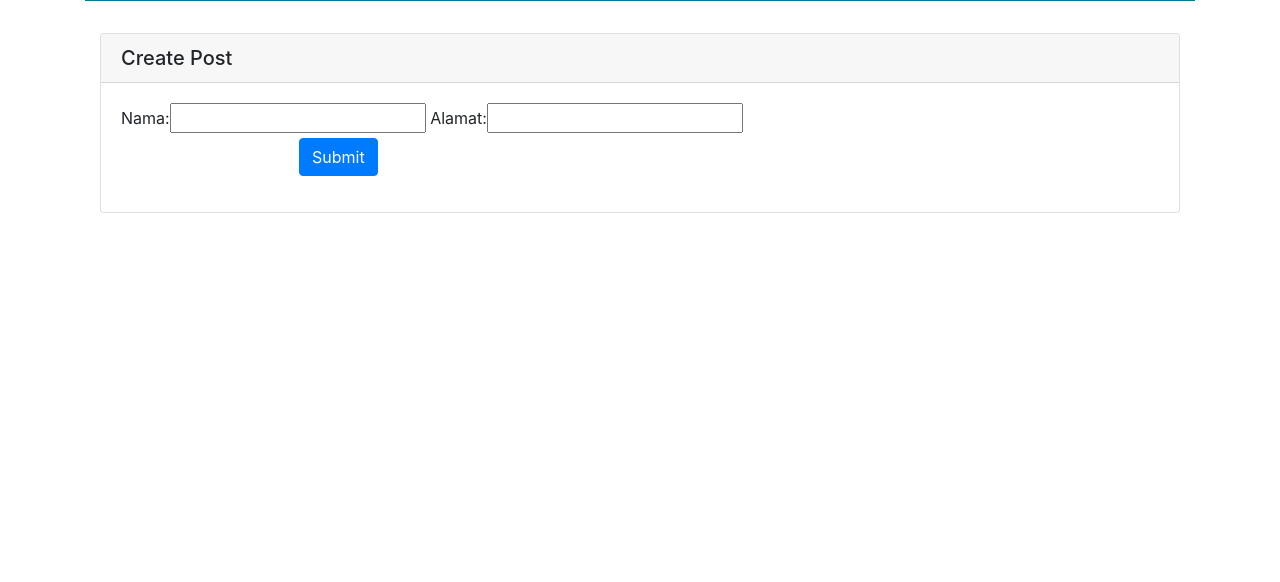
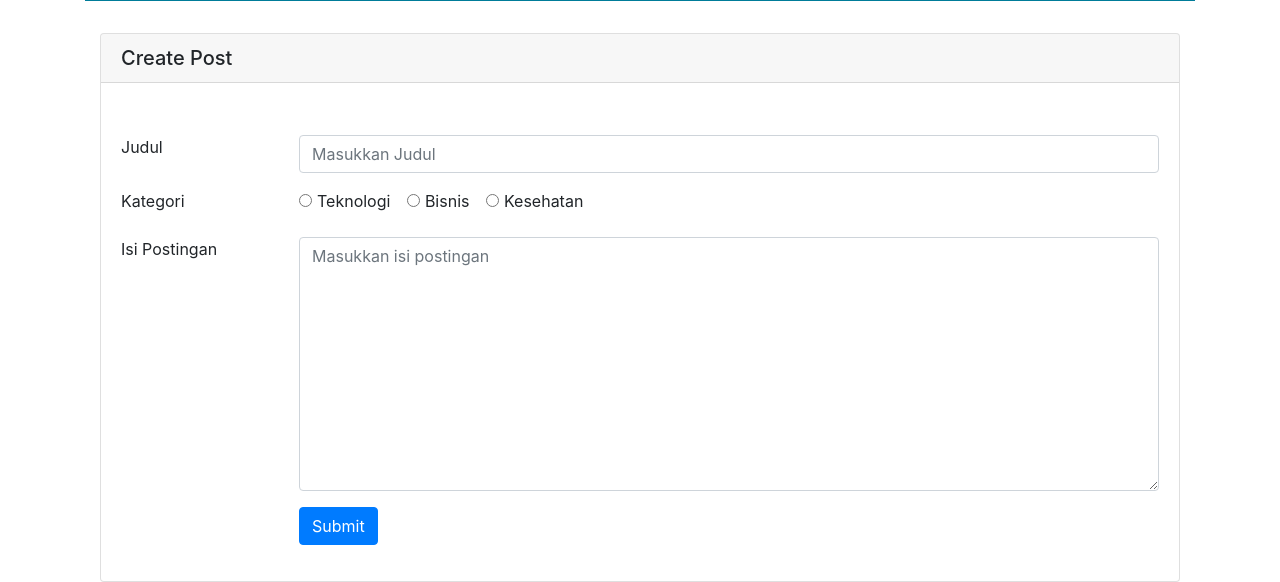
Before and after one commit to hanifsalafi/Learn-Django, a Django app: page /blog/post/create/ in a window 1280 px wide. Shown: the part 357-939 px from the top of the page. Before the commit the page ends 570 px from the top, so only its background shows below. Run offline with Django 3.2, Linux system fonts and the light colour scheme; some libraries are stand-ins or nearby versions.

Commit message:
update from tutorial 35

```diff
--- a/blog/forms.py
+++ b/blog/forms.py
@@ -1,5 +1,51 @@
 from django import forms
 
-class ContactForm(forms.Form):
-    nama = forms.CharField()
-    alamat = forms.CharField()
+class PostForm(forms.Form):
+    title = forms.CharField(
+        label= 'Judul',
+        max_length= 50,
+        widget= forms.TextInput(
+            attrs= {
+                'class':'form-control',
+                'placeholder':'Masukkan Judul'
+            }
+        )
+    )
+    category = forms.ChoiceField(
+        label='Kategori',
+        widget = forms.RadioSelect(
+            attrs={
+                'class':'form-check-input',
+            }
+        ),
+        choices= [
+            ('tech', 'Teknologi'),
+            ('bussiness', 'Bisnis'),
+            ('health', 'Kesehatan'),
+        ]
+    )
+    body = forms.CharField(
+        label='Isi Postingan',
+        widget=forms.Textarea(
+            attrs= {
+                'class': 'form-control',
+                'placeholder':'Masukkan isi postingan'
+            }
+        )
+    )
+
+    def clean_title(self):
+        title_input = self.cleaned_data.get('title')
+
+        if 'Hoax' in title_input:
+            raise forms.ValidationError("Tidak boleh ada berita hoax")
+
+        return title_input
+
+    def clean_body(self):
+        body_input = self.cleaned_data.get('body')
+
+        if 'Cebong' in body_input:
+            raise forms.ValidationError("Tidak boleh ada kata kasar")
+
+        return body_input
--- a/blog/templates/blog/blog.html
+++ b/blog/templates/blog/blog.html
@@ -25,9 +25,12 @@
             <h5 class="card-header">Post</h5>
         {% endif %}
         <div class="card-body">
+
+            {% if judul != 'Konten Blog' %}
             <div class="card-title">
                 <a class="btn btn-success btn-md" href="{% url 'blog:create-post' %}">Create Post</a>
             </div>
+            {% endif %}
             {% if judul == 'Blog' or 'Kategori' in judul %}
                 <ul class="nav justify-content-start" style="background-color: #b3d7ff; border-radius:6px;">
                     <li class="nav-item" style="border: 1px solid rgba(0, 123, 255, 0.25); border-radius: 6px;">
--- a/blog/templates/blog/create_post.html
+++ b/blog/templates/blog/create_post.html
@@ -20,11 +20,47 @@
         <h5 class="card-header">Create Post</h5>
 
         <div class="card-body">
-            <form method="post">
+            {% if errors != None %}
+                {% for error in errors %}
+                    <div class="alert alert-danger" style="padding:0.2rem 0.74rem;margin:0.2rem 0 0 0" role="alert">
+                        {{ error }}
+                    </div>
+                {% endfor %}
+            {% endif %}
+
+            <form method="POST" style="margin-top: 2rem;">
                 {% csrf_token %}
-                {{ form }}
                 <div class="form-group row">
-                    <label class="col-sm-2 col-form-label"></label>
+                    <div class="col-sm-2">
+                        <label for="{{ form.title.id_for_label }}">Judul</label>
+                    </div>
+                    <div class="col-sm-10">
+                        {{ form.title }}
+                    </div>
+                </div>
+                <div class="form-group row">
+                    <div class="col-sm-2">
+                        <label for="{{ form.category.id_for_label }}">Kategori</label>
+                    </div>
+                    <div class="col-sm-10">
+                        {% for component in form.category %}
+                            <div class="form-check-inline">
+                                {{ component.tag }}
+                                <label for="{{ form.component.id_for_label }}" class="form-check-label">{{ component.choice_label }}</label>
+                            </div>
+                        {% endfor %}
+                    </div>
+                </div>
+                <div class="form-group row">
+                    <div class="col-sm-2">
+                        <label for="{{ form.body.id_for_label }}">Isi Postingan</label>
+                    </div>
+                    <div class="col-sm-10">
+                        {{ form.body }}
+                    </div>
+                </div>
+                <div class="form-group row">
+                    <div class="col-sm-2"></div>
                     <div class="col-sm-10">
                         <button type="submit" class="btn btn-primary">Submit</button>
                     </div>
--- a/blog/views.py
+++ b/blog/views.py
@@ -1,6 +1,6 @@
 from django.shortcuts import render
-from django.http import HttpResponse
-from .forms import ContactForm
+from django.http import HttpResponse, HttpResponseRedirect
+from .forms import PostForm
 from .models import Post
 # Create your views here.
 
@@ -64,7 +64,23 @@ def singlePost(request, slug):
 
 def create_post(request):
 
-    contact_form = ContactForm()
+    post_form = PostForm(request.POST or None)
+    errors = None
+
+    if request.method == 'POST':
+        if post_form.is_valid():
+            Post.objects.create(
+                title = post_form.cleaned_data.get('title'),
+                category = post_form.cleaned_data.get('category'),
+                body = post_form.cleaned_data.get('body')
+            )
+            return HttpResponseRedirect("/blog/")
+        else:
+            list_error = []
+            for field, errors in post_form.errors.items():
+                error_str = '{} - {}'.format(field.capitalize(), ','.join(errors))
+                list_error.append(error_str)
+            errors = list_error
 
     context = {
         'judul': 'Buat Postingan',
@@ -75,9 +91,8 @@ def create_post(request):
             ['about:index', 'About'],
             ['blog:index', 'Blog']
         ],
-        'form': contact_form
+        'form': post_form,
+        'errors': errors
     }
 
-    print(request.POST)
-
     return render(request, sub_dir+'create_post.html', context)
```
Also changed, not shown: blog/models.py (+4 -3 lines).
